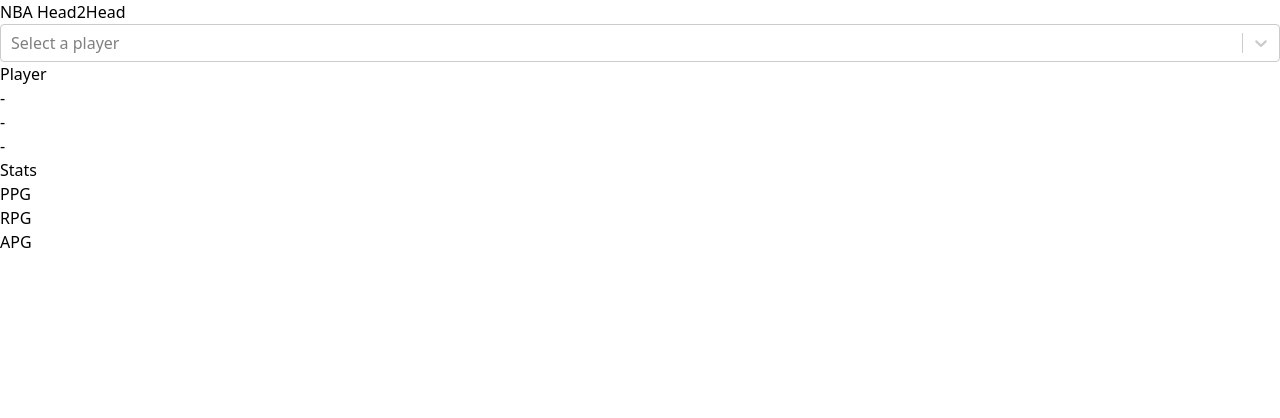
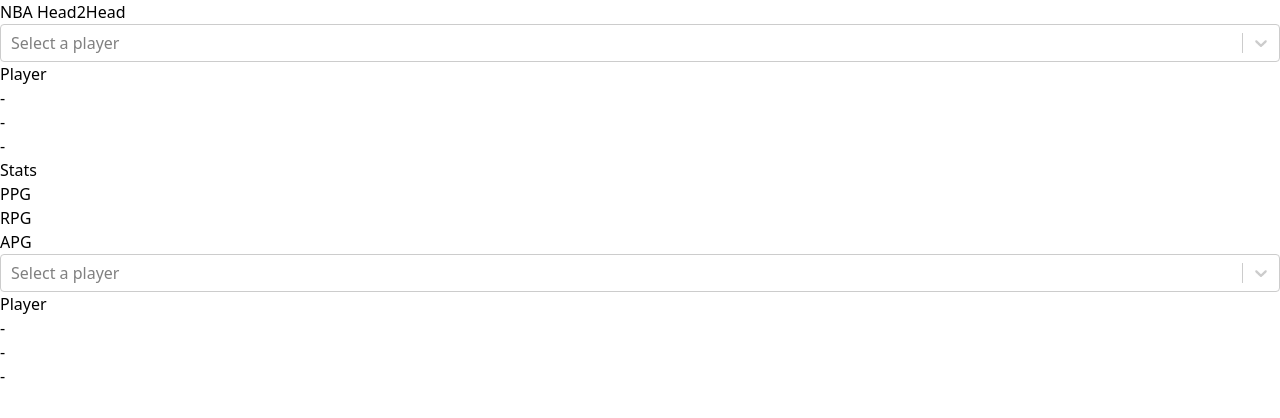
Before and after one commit to hodgesd/277_final_project, a React (Vite) app: page / in a window 1280 px wide. Shown: the top 418 px of the page. Built offline with nearby package versions, Linux system fonts and the light colour scheme.

Commit message:
add player b

```diff
--- a/src/App.jsx
+++ b/src/App.jsx
@@ -38,22 +38,22 @@
   ];
 
   const [selectedOption, setSelectedOption] = useState(options[0]);
-  // const [selectedPlayerB, setselectedPlayerB] = useState();
+  const [selectedPlayerB, setselectedPlayerB] = useState(options[0]);
 
   const handleChange = (selectedOption) => {
     setSelectedOption(selectedOption);
     console.log(`Option selected:`, selectedOption);
   };
-  // const handleChangeB = (selectedPlayerB) => {
-  //   setselectedPlayerB(selectedPlayerB);
-  // };
+  const handleChangeB = (selectedPlayerB) => {
+    setselectedPlayerB(selectedPlayerB);
+  };
 
-  const SelectPlayer = () => (
+  const SelectPlayer = ({ setter }) => (
     <Select
       className="my-5"
       isClearable={true}
       options={options}
-      onChange={handleChange}
+      onChange={setter}
       placeholder="Select a player"
     />
   );
@@ -72,7 +72,7 @@
         <div className="flex flex-row justify-center"></div>
         <div className="grid grid-cols-3 items-center justify-center">
           <div className="flex flex-col items-center justify-center">
-            <SelectPlayer />
+            <SelectPlayer setter={handleChange} />
             <h2 className="text-center text-2xl">{selectedOption.label}</h2>
             <h3 className="my-4 text-center text-2xl">
               {selectedOption && selectedOption.ppg}
@@ -91,11 +91,11 @@
             <h3 className="my-4 text-center text-2xl">APG</h3>
           </div>
           <div className="flex flex-col items-center justify-center">
-            {/* <SelectPlayer />
-            <h2 className="text-center text-2xl">Player B</h2>
-            <h3 className="my-4 text-center text-2xl">{selectedOption.ppg}</h3>
-            <h3 className="my-4 text-center text-2xl">{selectedOption.rpg}</h3>
-            <h3 className="my-4 text-center text-2xl">{selectedOption.apg}</h3> */}
+            <SelectPlayer setter={handleChangeB} />
+            <h2 className="text-center text-2xl">{selectedPlayerB.label}</h2>
+            <h3 className="my-4 text-center text-2xl">{selectedPlayerB.ppg}</h3>
+            <h3 className="my-4 text-center text-2xl">{selectedPlayerB.rpg}</h3>
+            <h3 className="my-4 text-center text-2xl">{selectedPlayerB.apg}</h3>
           </div>
         </div>
       </div>
```
